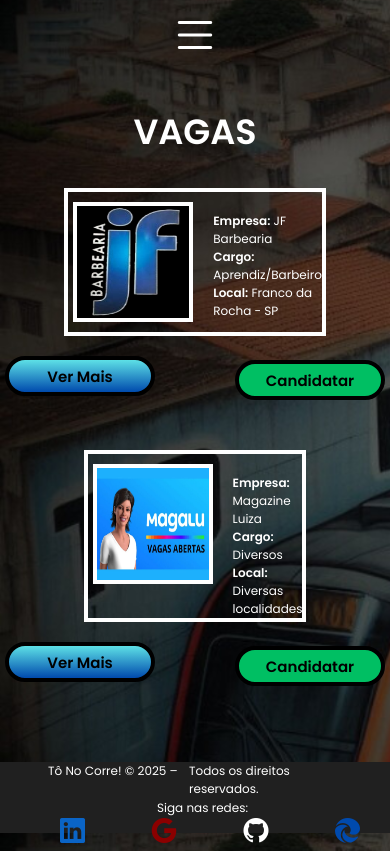
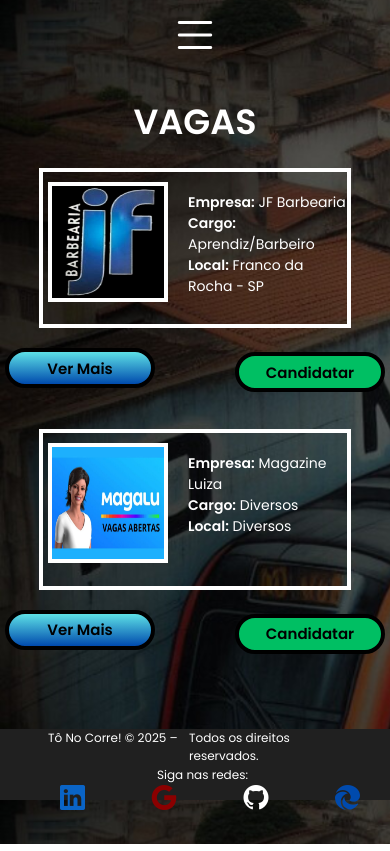
Before and after one commit to FelipeAugustoFialho/ToNoCorre-Vagas, a plain HTML site: page index.html in a window 390 px wide. Drawn offline with nearby package versions, Linux system fonts and the light colour scheme.

Commit message:
teste3 footer versao mobile

```diff
--- a/index.html
+++ b/index.html
@@ -75,7 +75,7 @@
                 <div class="infoVaga2">
                     <p><b>Empresa:</b> Magazine Luiza</p>
                     <p><b>Cargo:</b> Diversos</p>
-                    <p><b>Local:</b> Diversas localidades</p>
+                    <p><b>Local:</b> Diversos</p>
                 </div>
 
         </div>
--- a/style.css
+++ b/style.css
@@ -95,7 +95,7 @@
     flex-wrap: wrap;
     justify-content: center;
     height: 59vh;
-    width: 50vw;
+    width: 85vw;
     margin-bottom: 76px;
 
 }
@@ -124,9 +124,8 @@
 
 
 .vaga2{
-
+    border: solid 4px #FFFFFF;
     margin-top: 50px;
-    border: solid 4px #FFFFFF;
     width: 80vw;
     display: inline-flex;
 
@@ -282,6 +281,13 @@
         display: grid;
     }
 
+    h2{
+        margin-top: 20px;
+    margin-bottom: 20px;
+    }
+
+
+
 
 
 
@@ -326,9 +332,13 @@
         margin-left: 5px;
     }
     p{
-        font-size: 12px;
+        font-size: 14px;
         margin-left: -30px;
     }
+
+.vaga2{
+    margin-top: 25px;
+}
 
 
     footer{
@@ -341,6 +351,7 @@
     height: 71px;
     width: 100vw;
     background-color: #202020;
+        margin-top: -13px;
     }
     a{
         margin-left: 60px;
```
